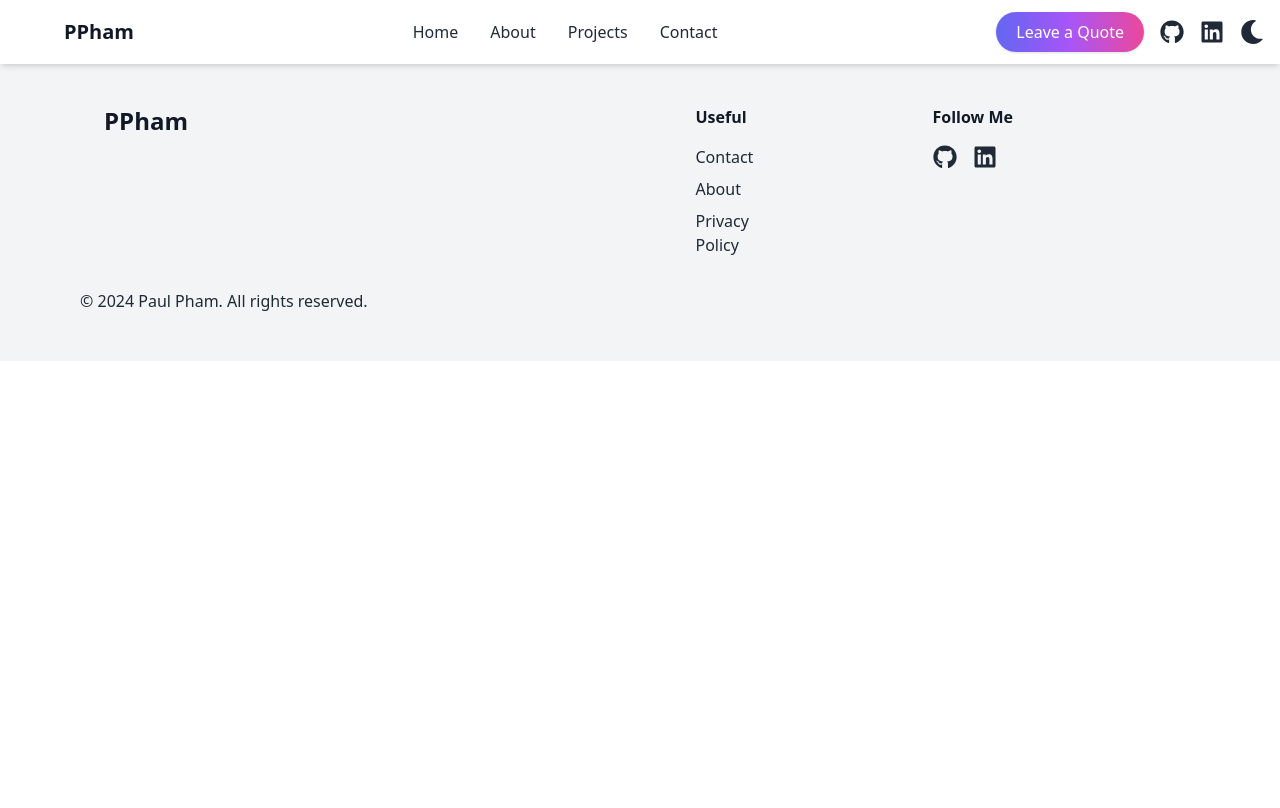
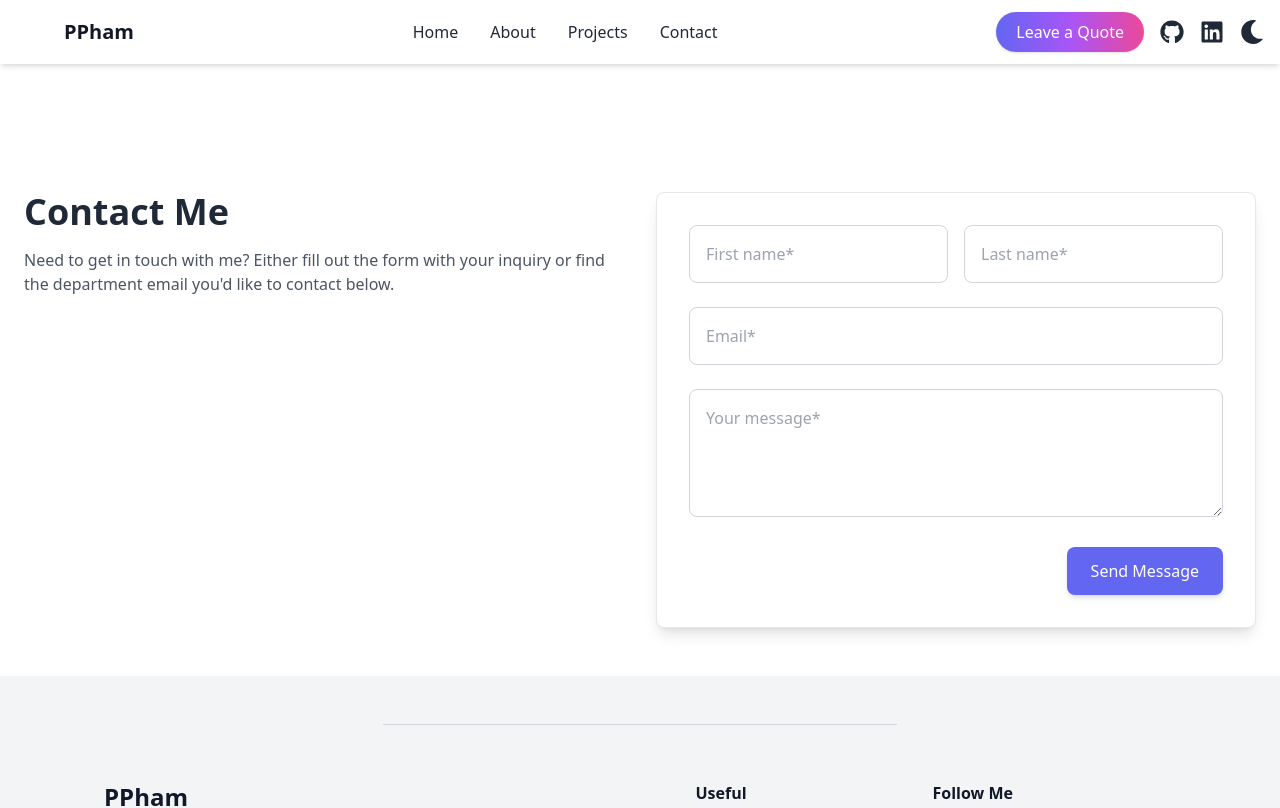
Before and after one commit to PaulP1406/Personal-portfolio, a React (Create React App) app in the folder client/: page /contact in a window 1280 px wide. Shown: the top 808 px of the page. Built offline with nearby package versions, Linux system fonts and the light colour scheme.

Commit message:
Added first draft for contact page

```diff
--- a/client/src/App.js
+++ b/client/src/App.js
@@ -2,6 +2,7 @@ import React from 'react';
 import { BrowserRouter as Router, Route, Routes } from 'react-router-dom';
 import Home from './Pages/Home';
 import About from './Pages/About';
+import Contact from './Pages/Contact';
 import NavBar from './Components/NavBar';
 import Footer from './Components/Footer';
 
@@ -13,6 +14,7 @@ function App() {
         <Routes>
           <Route path="/" element={<Home />} />
           <Route path="/about" element={<About />} />
+          <Route path="/contact" element={<Contact />} />
         </Routes>
         <Footer />
       </div>
--- a/client/src/Pages/Contact.js
+++ b/client/src/Pages/Contact.js
@@ -0,0 +1,61 @@
+import React from 'react';
+
+const Contact = () => {
+    return (
+        <div className="container mx-auto px-6 py-12 pt-48"> {/* Added mt-24 to push down the component */}
+            <div className="grid grid-cols-1 lg:grid-cols-2 gap-8">
+                {/* Left Side: Contact Me */}
+                <div className="text-center lg:text-left">
+                    <h1 className="font-semibold text-4xl text-gray-800">Contact Me</h1>
+                    <p className="text-gray-600 mt-4">
+                        Need to get in touch with me? Either fill out the form with your inquiry or
+                        find the department email you'd like to contact below.
+                    </p>
+                </div>
+
+                {/* Right Side: Form */}
+                <div className="flex justify-center lg:justify-end">
+                    <div className="w-full max-w-2xl p-8 shadow-lg rounded-lg border border-gray-200 bg-white">
+                        <form>
+                            <div className="grid grid-cols-1 md:grid-cols-2 gap-4 mb-6">
+                                <input
+                                    type="text"
+                                    placeholder="First name*"
+                                    className="p-4 border border-gray-300 rounded-lg"
+                                />
+                                <input
+                                    type="text"
+                                    placeholder="Last name*"
+                                    className="p-4 border border-gray-300 rounded-lg"
+                                />
+                            </div>
+                            <div className="mb-6">
+                                <input
+                                    type="email"
+                                    placeholder="Email*"
+                                    className="p-4 border border-gray-300 rounded-lg w-full"
+                                />
+                            </div>
+                            <div className="mb-6">
+                                <textarea
+                                    placeholder="Your message*"
+                                    className="p-4 border border-gray-300 rounded-lg w-full h-32"
+                                ></textarea>
+                            </div>
+                            <div className="text-center lg:text-right">
+                                <button
+                                    type="submit"
+                                    className="px-6 py-3 bg-indigo-500 text-white rounded-lg shadow-md hover:bg-indigo-600 transition"
+                                >
+                                    Send Message
+                                </button>
+                            </div>
+                        </form>
+                    </div>
+                </div>
+            </div>
+        </div>
+    );
+};
+
+export default Contact;
```
